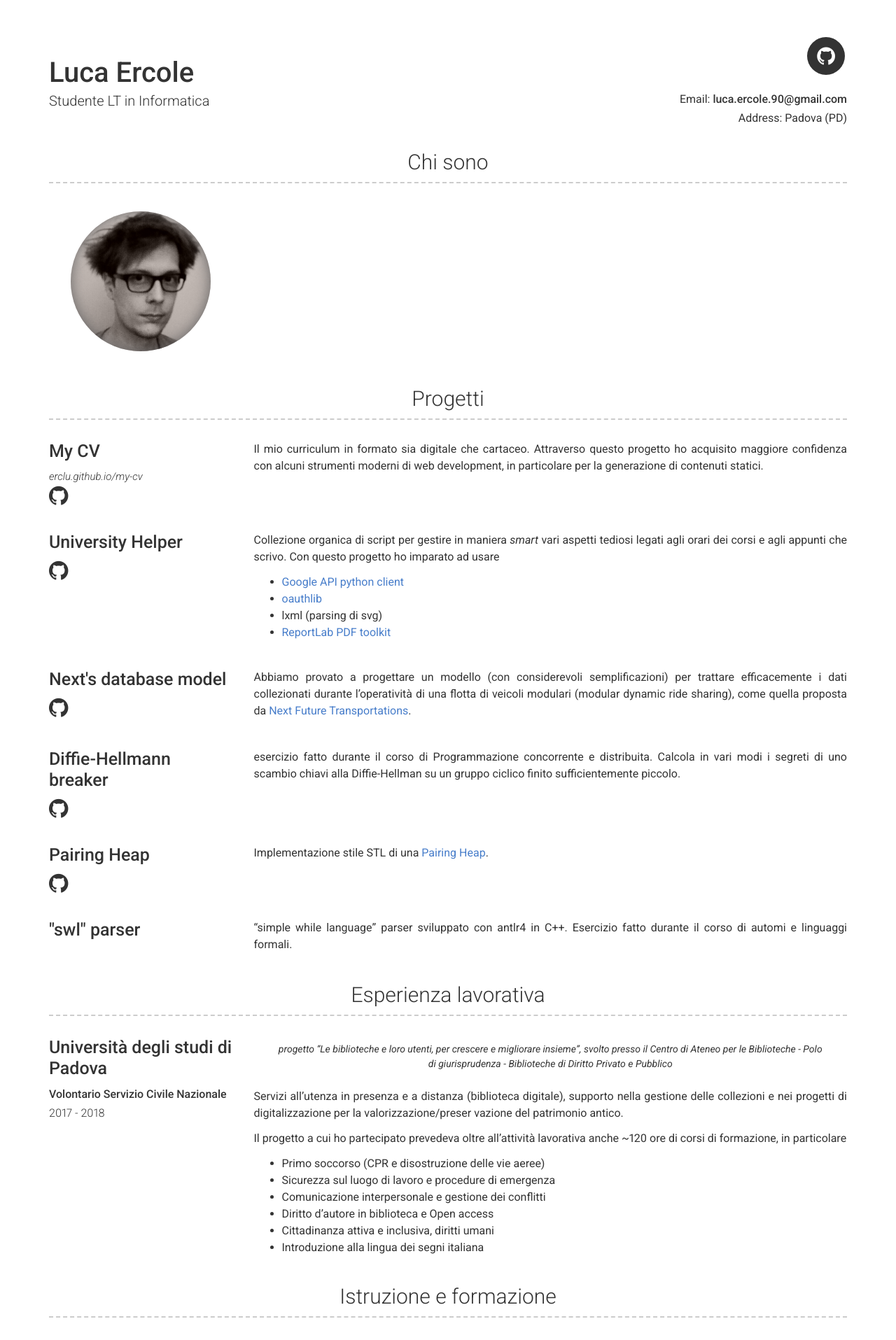
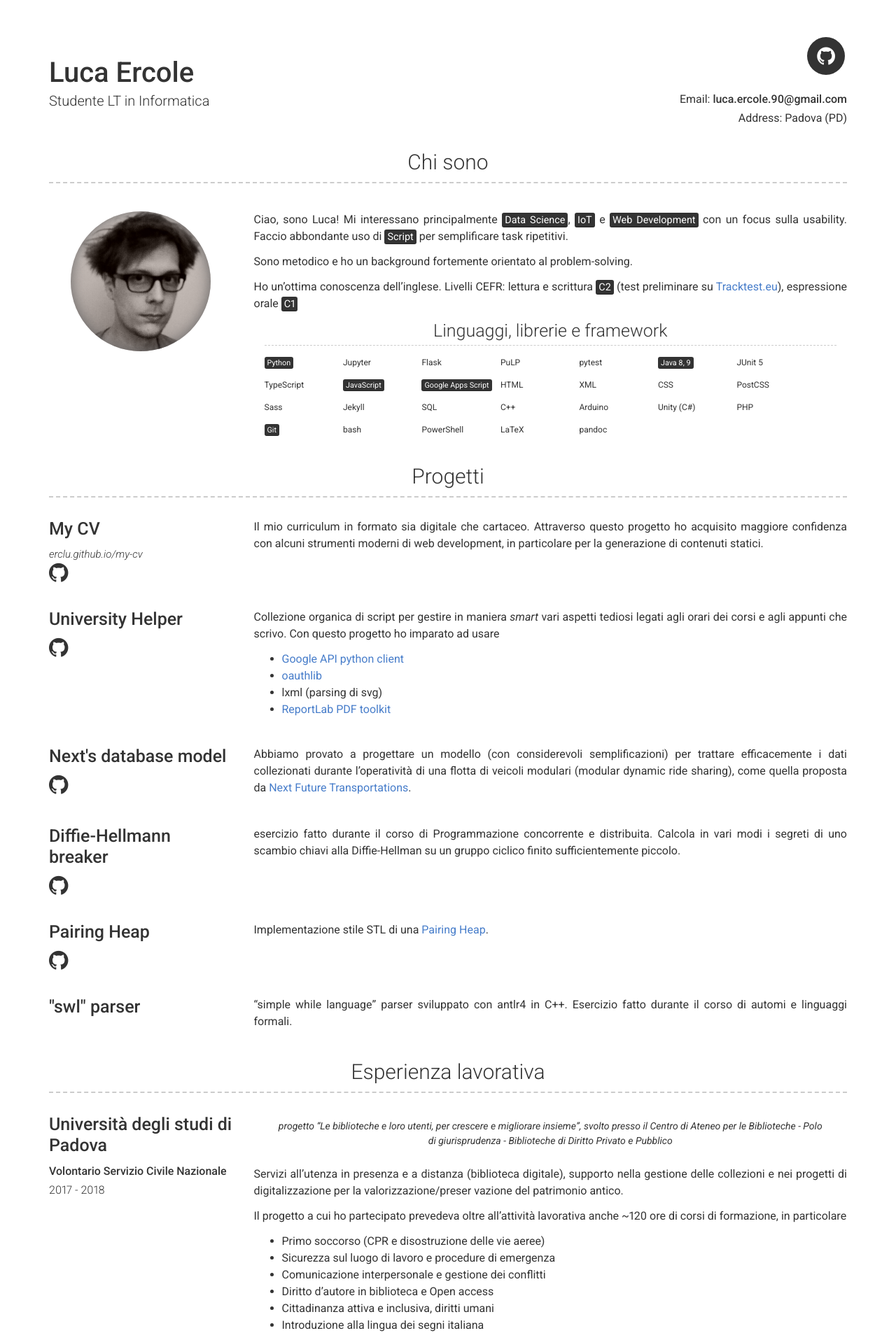
Before and after one commit to erclu/my-cv, a Jekyll site: the page built from index.md, in a window 1280 px wide. Shown: the top 1915 px of the page at 70% size. Built offline with Jekyll 4.4.1, drawn with Linux system fonts in a browser that asks for light colours; our own code applies the rules of GitHub Pages for plain Markdown files.

Commit message:
add simple toolbox

```diff
--- a/_data/about.yml
+++ b/_data/about.yml
@@ -14,4 +14,38 @@ social:
 
 # About Section
 profile_image: assets/images/pic.jpg
-content: | # TODO su di me
+content: |
+  Ciao, sono Luca! Mi interessano principalmente <mark>Data Science</mark>, <mark>IoT</mark> e <mark>Web Development</mark> con un focus sulla usability. Faccio abbondante uso di <mark>Script</mark> per semplificare task ripetitivi.
+
+  Sono metodico e ho un background fortemente orientato al problem-solving.
+
+  Ho un'ottima conoscenza dell'inglese. Livelli CEFR: lettura e scrittura <mark>C2</mark> (test preliminare su [Tracktest.eu](https://tracktest.eu)), espressione orale <mark>C1</mark>
+
+toolbox_title: Linguaggi, librerie e framework
+simple_toolbox:
+  - <mark>Python</mark>
+  - Jupyter
+  - Flask
+  - PuLP
+  - pytest
+  - <mark>Java 8, 9</mark>
+  - JUnit 5
+  - TypeScript
+  - <mark>JavaScript</mark>
+  - <mark>Google Apps Script</mark>
+  - HTML
+  - XML
+  - CSS
+  - PostCSS
+  - Sass
+  - Jekyll
+  - SQL
+  - C++
+  - Arduino
+  - Unity (C#)
+  - PHP
+  - <mark>Git</mark>
+  - bash
+  - PowerShell
+  - LaTeX
+  - pandoc
--- a/_includes/about.html
+++ b/_includes/about.html
@@ -6,6 +6,14 @@
     </div>
     <div class="col-xs-12 col-sm-8 col-md-9 col-print-12">
       {{ site.data.about.content | strip | markdownify }}
+
+      <div class="toolbox-container">
+        <h4 class="toolbox-title">{{ site.data.about.toolbox_title | strip }}</h4>
+        {% for item in site.data.about.simple_toolbox %}
+        <p class="toolbox-item">{{ item | strip }}</p>
+        {% endfor %}
+      </div>
+
     </div>
   </div>
 </div>
--- a/_sass/base.scss
+++ b/_sass/base.scss
@@ -237,6 +237,26 @@ body {
   text-align: right;
 }
 
+.toolbox-container {
+  margin: 0 15px;
+}
+
+.toolbox-title {
+  padding-bottom: 5px;
+  border-bottom: 1.5px dashed #CCCCCC;
+  margin: 10px 0;
+  text-align: center;
+}
+
+.toolbox-item {
+  display: inline-block;
+  font-size: 1.2em;
+  width: 110px;
+  margin-top: 5px;
+  vertical-align: top;
+  text-align: left;
+}
+
 @media print {
   a[href]:after {
     content: none !important;
```
